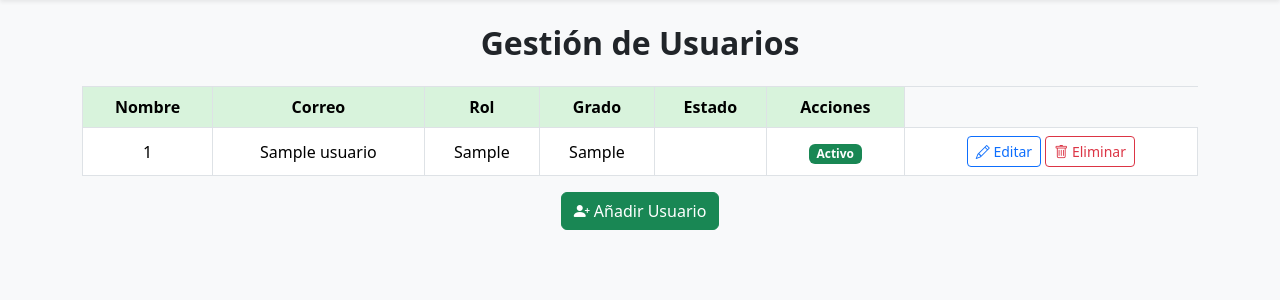
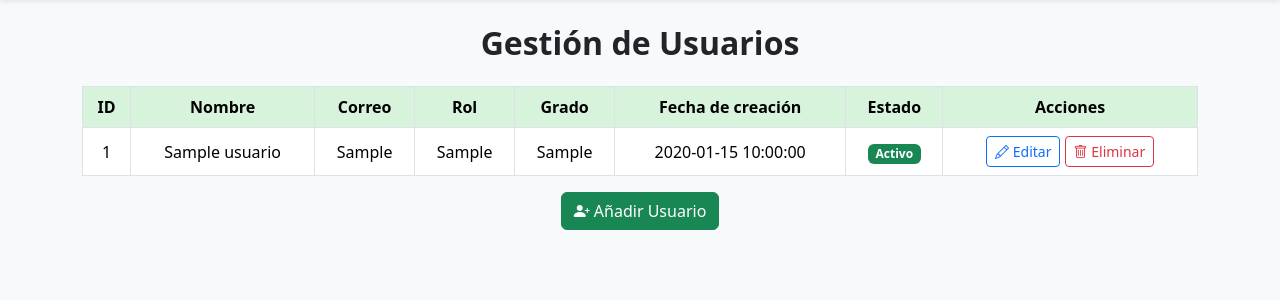
Before and after one commit to FrancoCoward99/biblioteca-Grupo3, a PHP site: page /gestion_usuarios.php in a window 1280 px wide. Shown: the part 72-372 px from the top of the page. Run offline with PHP 8.4, Linux system fonts and the light colour scheme; the visitor is signed in with stand-in values (Sample User, id 1); tables that the repository leaves empty or names only in its code hold one stand-in row (values such as "Sample post"); data that the repository does not hold is empty.

Commit message:
tabla gestión de usuarios lista

```diff
--- a/view/gestion_usuarios.php
+++ b/view/gestion_usuarios.php
@@ -9,7 +9,7 @@ if (!isset($_SESSION['nombre_usuario']) || $_SESSION['rol'] !== 'administrador')
 require_once '../accesoDatos/conexion.php';
 $mysqli = abrirConexion();
 
-$resultado = $mysqli->query("SELECT id, nombre, correo, rol FROM usuarios");
+$resultado = $mysqli->query("SELECT id, nombre, correo, rol,fecha_creacion,grado FROM usuarios");
 
 if (!$resultado) {
     die("Error en la consulta: " . $mysqli->error);
@@ -50,10 +50,12 @@ if (!$resultado) {
   <table class="table table-bordered table-hover align-middle text-center">
     <thead >
       <tr>
+        <th>ID</th>
         <th>Nombre</th>
         <th>Correo</th>
         <th>Rol</th>
         <th>Grado</th>
+        <th>Fecha de creación</th>
         <th>Estado</th>
         <th>Acciones</th>
       </tr>
@@ -66,6 +68,7 @@ if (!$resultado) {
           <td><?php echo ($usuario['correo']) ?></td>
           <td><?php echo ($usuario['rol']) ?></td>
           <td><?php echo ($usuario['grado']) ?></td>
+          <td><?php echo ($usuario['fecha_creacion']) ?></td>
           <td><span class="badge bg-success">Activo</span></td>
           <td>
             <a href="editar_usuario.php?id=<?= $usuario['id'] ?>" class="btn btn-sm btn-outline-primary">
```
Also changed, not shown: styles/estilos.css (line endings or trailing spaces).
